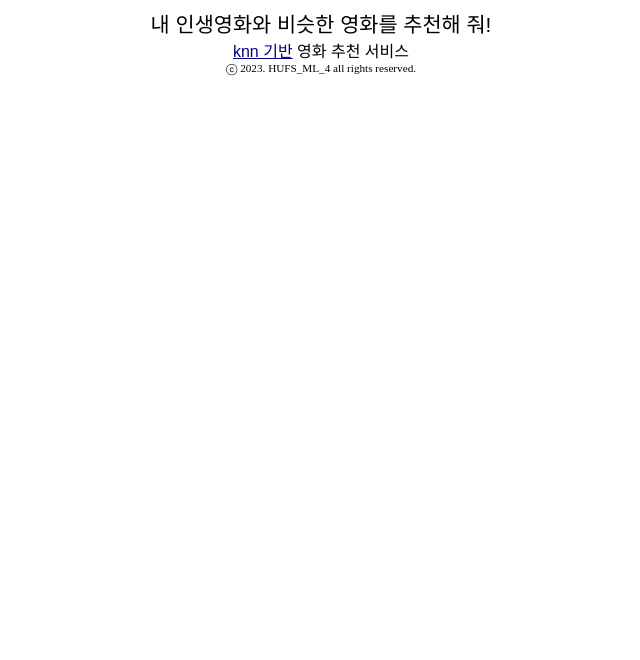
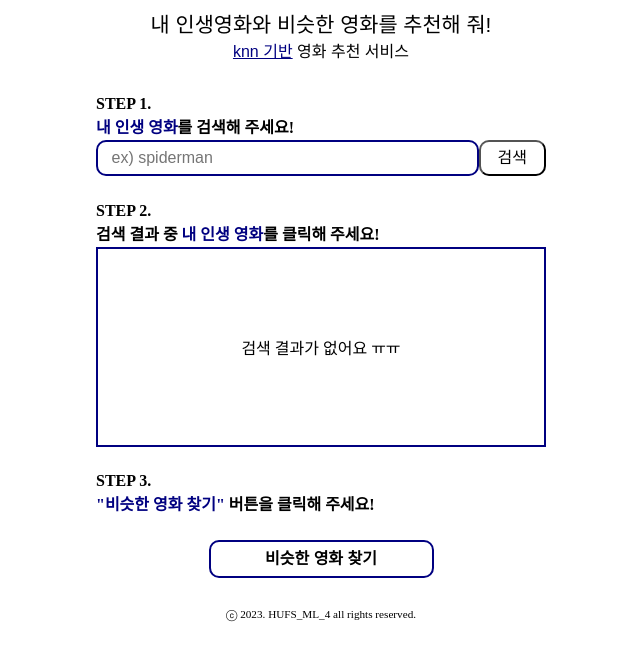
Before and after one commit to HUFSML4/client, a React (Create React App) app: page / in a window 1280 px wide. Shown: the top 660 px of the page, without its empty margins (319-959 px from the left). Built offline with nearby package versions, Linux system fonts and the light colour scheme.

Commit message:
landing framing

```diff
--- a/src/pages/landing/body.jsx
+++ b/src/pages/landing/body.jsx
@@ -3,7 +3,22 @@ function Body() {
 
     return(
         <BodyDiv>
-
+            <h1>STEP 1.<br />
+                <span>내 인생 영화</span>를 검색해 주세요!
+            </h1>
+            <p>
+                <input type="text" name="" id="" placeholder="ex) spiderman"/><button>검색</button>
+            </p>
+            <h1>STEP 2.<br />
+                검색 결과 중 <span>내 인생 영화</span>를 클릭해 주세요!
+            </h1>
+            <section id="searchResultSection">
+                <p>검색 결과가 없어요 ㅠㅠ</p>
+            </section>
+            <h1>STEP 3.<br />
+                <span>"비슷한 영화 찾기"</span> 버튼을 클릭해 주세요!
+            </h1>
+            <button>비슷한 영화 찾기</button>
         </BodyDiv>
     )
 }
--- a/src/pages/landing/style.jsx
+++ b/src/pages/landing/style.jsx
@@ -1,5 +1,91 @@
 import styled from "styled-components";
 
 export const BodyDiv = styled.div`
+    margin: 30px auto;
+    width: 90%;
+
+    && h1:nth-child(1){
+        margin: 0;
+        font-size: 100%;
+        font-weight: 600;
+        line-height: 1.5;
+        span{
+            color: navy;
+        }
+    }
+
+    && p:nth-child(2){
+        margin: 0;
+        margin-bottom: 5%;
+
+        input{
+            width: 85%;
+            padding: 0;
+            font-size: 100%;
+            border: 2px solid navy;
+            box-sizing: border-box;
+            border-radius: 10px;
+            line-height: 2;
+            padding-left: 3%;
+        }
+        button{
+            width: 15%;
+            padding: 0;
+            font-size: 100%;
+            line-height: 2;
+            border-radius: 10px;
+            background-color: #fff;
+        }
+    }
+
+    && h1:nth-child(3){
+        margin: 0;
+        font-size: 100%;
+        font-weight: 600;
+        line-height: 1.5;
+        span{
+            color: navy;
+        }
+    }
+
+    && section:nth-child(4){
+        width: 100%;
+        height: 200px;
+        display: flex;
+        flex-direction: column;
+        justify-content: center;
+        border: 2px solid navy;
+        box-sizing: border-box;
+        margin-bottom: 5%;
+        p{
+            margin: 0;
+            text-align: center;
+            font-size: 100%;
+            font-weight: 500;
+        }
+    }
+
+    && h1:nth-child(5){
+        margin: 0;
+        font-size: 100%;
+        font-weight: 600;
+        line-height: 1.5;
+        span{
+            color: navy;
+        }
+    }
+    && button:nth-child(6){
+        background-color: #fff;
+        border: 2px solid navy;
+        border-radius: 10px;
+        box-sizing: border-box;
+        line-height: 2;
+        font-size: 100%;
+        font-family: sans-serif;
+        display: block;
+        margin: 5% auto;
+        width: 50%;
+        font-weight: 600;
+    }
 
 `
```
